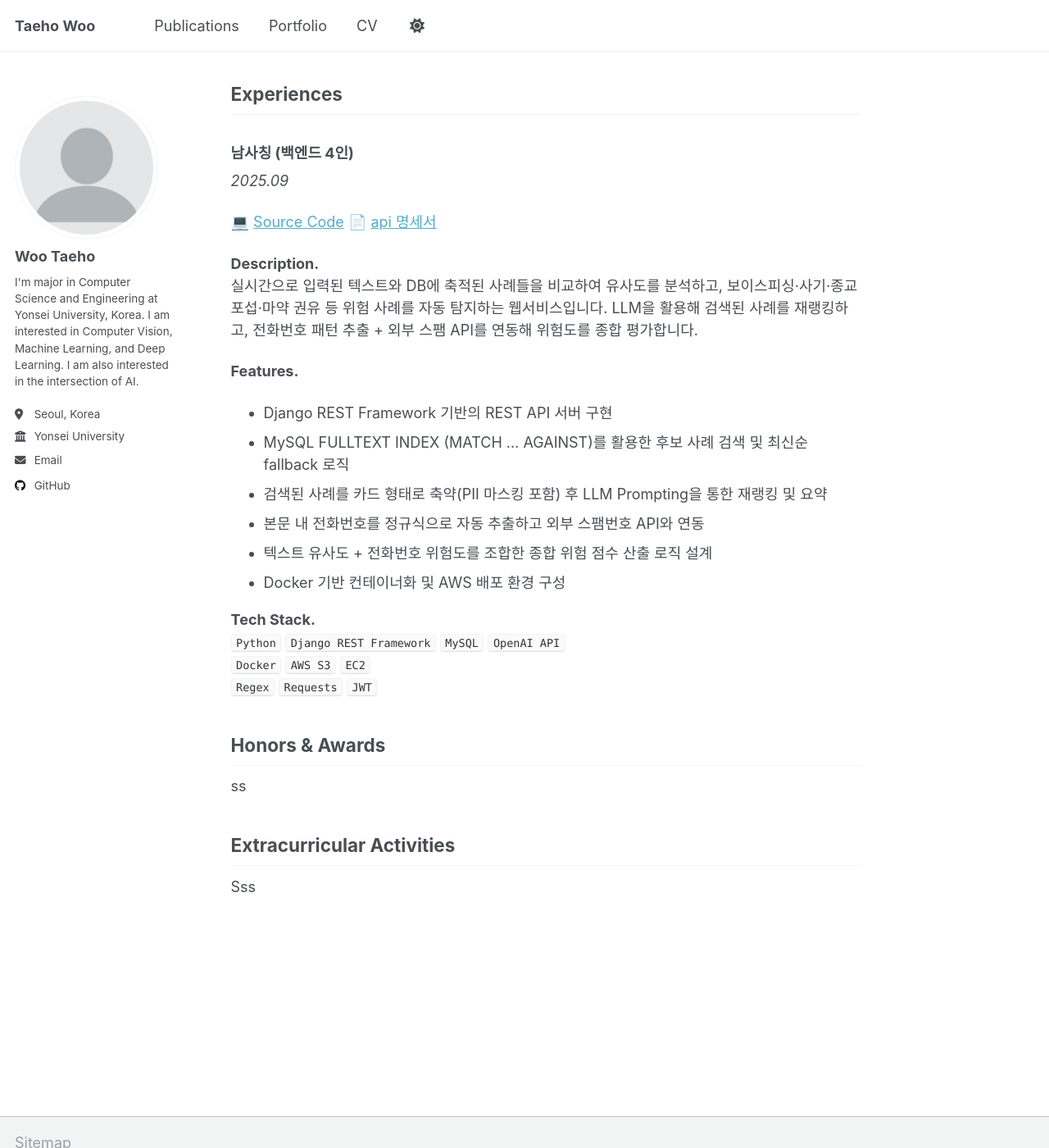
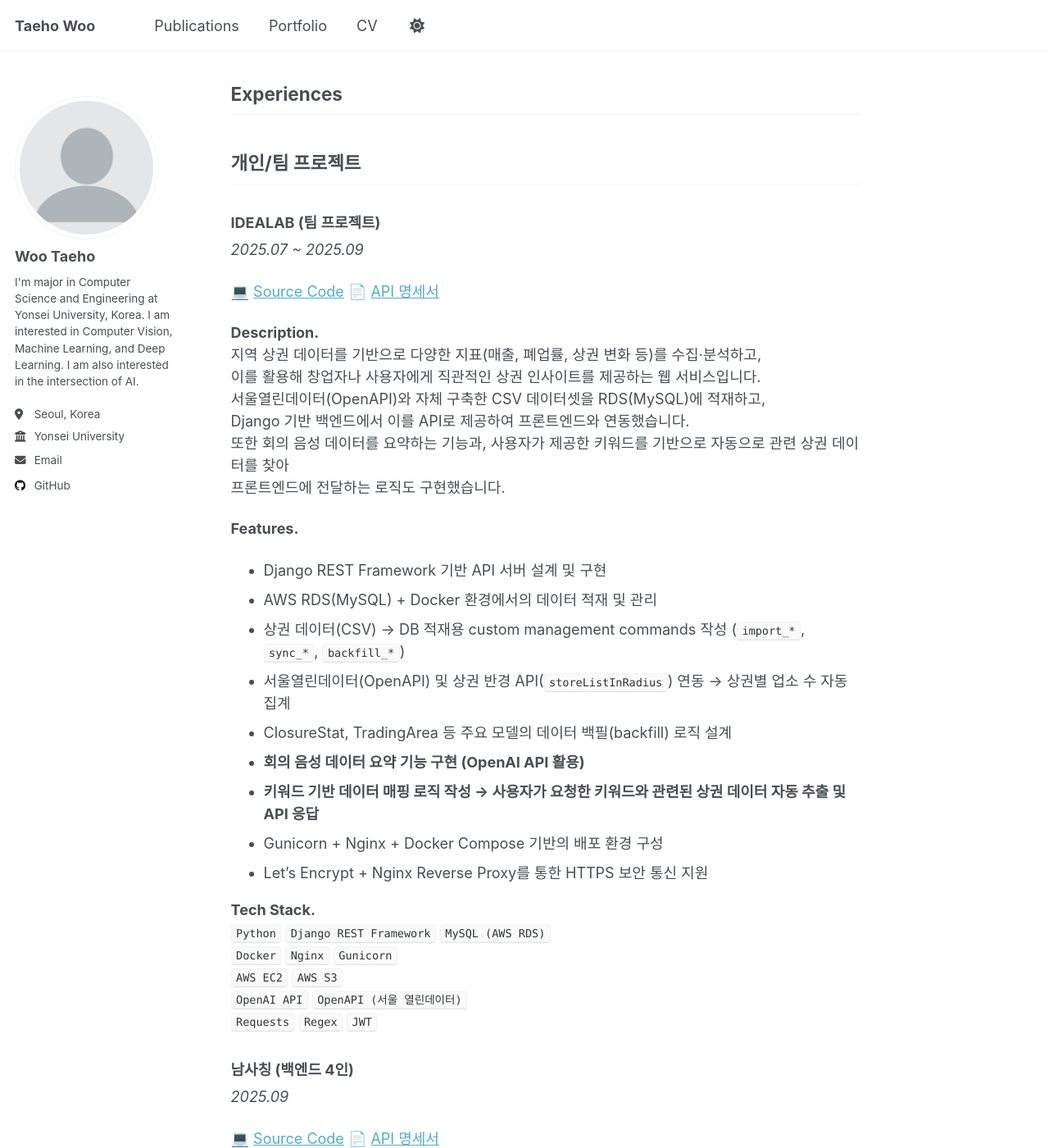
Before and after one commit to wooxogh/wooxogh.github.io, a Jekyll site: the page built from _pages/about.md, in a window 1280 px wide and 1400 px high, scrolled down 220 px. Shown: the whole window at 82% size. Built offline with Jekyll 4.4.1, drawn with Linux system fonts in a browser that asks for light colours; a script that is not in the unit is left out.

Commit message:
idealab 추가

```diff
--- a/_pages/about.md
+++ b/_pages/about.md
@@ -13,14 +13,45 @@ I am passionate about learning new technologies and developing practical skills
 
 Experiences
 ------
+## 개인/팀 프로젝트
 
+### IDEALAB (팀 프로젝트)
+*2025.07 ~ 2025.09*
 
+💻 [Source Code](https://github.com/Likelion-Yonsei-13th/13-HACKATHON-BACKEND-IDEALAB.git)
+📄 [API 명세서](https://www.notion.so/API-25653ab3199c804697c5f1446819a901)
+
+**Description.**
+지역 상권 데이터를 기반으로 다양한 지표(매출, 폐업률, 상권 변화 등)를 수집·분석하고,
+이를 활용해 창업자나 사용자에게 직관적인 상권 인사이트를 제공하는 웹 서비스입니다.
+서울열린데이터(OpenAPI)와 자체 구축한 CSV 데이터셋을 RDS(MySQL)에 적재하고,
+Django 기반 백엔드에서 이를 API로 제공하여 프론트엔드와 연동했습니다.
+또한 회의 음성 데이터를 요약하는 기능과, 사용자가 제공한 키워드를 기반으로 자동으로 관련 상권 데이터를 찾아
+프론트엔드에 전달하는 로직도 구현했습니다.
+
+**Features.**
+- Django REST Framework 기반 API 서버 설계 및 구현
+- AWS RDS(MySQL) + Docker 환경에서의 데이터 적재 및 관리
+- 상권 데이터(CSV) → DB 적재용 custom management commands 작성 (`import_*`, `sync_*`, `backfill_*`)
+- 서울열린데이터(OpenAPI) 및 상권 반경 API(`storeListInRadius`) 연동 → 상권별 업소 수 자동 집계
+- ClosureStat, TradingArea 등 주요 모델의 데이터 백필(backfill) 로직 설계
+- **회의 음성 데이터 요약 기능 구현 (OpenAI API 활용)**
+- **키워드 기반 데이터 매핑 로직 작성 → 사용자가 요청한 키워드와 관련된 상권 데이터 자동 추출 및 API 응답**
+- Gunicorn + Nginx + Docker Compose 기반의 배포 환경 구성
+- Let’s Encrypt + Nginx Reverse Proxy를 통한 HTTPS 보안 통신 지원
+
+**Tech Stack.**
+`Python` `Django REST Framework` `MySQL (AWS RDS)`
+`Docker` `Nginx` `Gunicorn`
+`AWS EC2` `AWS S3`
+`OpenAI API` `OpenAPI (서울 열린데이터)`
+`Requests` `Regex` `JWT`
 
 ### 남사칭 (백엔드 4인)
 *2025.09*
 
 💻 [Source Code](https://github.com/Sinchonthon-team7/Backend.git)
-📄 [api 명세서](https://www.notion.so/API-26583f7524bc80518b47c39f2cec2e60)
+📄 [API 명세서](https://www.notion.so/API-26583f7524bc80518b47c39f2cec2e60)
 
 **Description.**
 실시간으로 입력된 텍스트와 DB에 축적된 사례들을 비교하여 유사도를 분석하고, 보이스피싱·사기·종교 포섭·마약 권유 등 위험 사례를 자동 탐지하는 웹서비스입니다.
```
